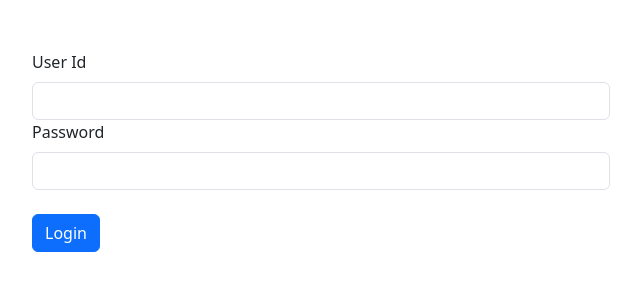
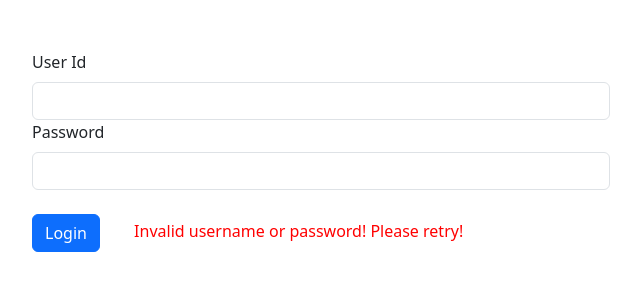
Before and after one commit to onlits-learning-solutions/hostel-2001, a PHP site: page /View/login.php?error=99 in a window 1280 px wide. Shown: the top 300 px of the page, without its empty margins (620-1261 px from the left). Run offline with PHP 8.4, Linux system fonts and the light colour scheme.

Commit message:
Link authenticate function with login page. Fixes #17

```diff
--- a/src/Database/seeders/user.sql
+++ b/src/Database/seeders/user.sql
@@ -1 +1 @@
-INSERT INTO user(id, password) VALUES('root', PASSWORD('ROOT'));
+INSERT INTO user(user_id, password) VALUES('root', SHA1('root'));
--- a/src/View/login.php
+++ b/src/View/login.php
@@ -1,6 +1,21 @@
 <?php
-if(isset($_POST['login'])) {
-    header('Location:layout.php?page=dashboard');
+
+use Hostel\Controller\UserController;
+
+require '../Controller/UserController.php';
+
+$errormessage = null;
+
+if($_GET['error'] == '99') {
+    $errormessage = 'Invalid username or password! Please retry!';
+}
+
+if (isset($_POST['login'])) {
+    if (UserController::authenticate($_POST)) {
+        header('Location:layout.php?page=dashboard');
+    } else {
+        header('Location:login.php?error=99');
+    }
 }
 ?>
 <!DOCTYPE html>
@@ -21,10 +36,11 @@ if(isset($_POST['login'])) {
         <div class="col">
             <form action="" method="post">
                 <label for="user_id" class="form-label">User Id</label>
-                <input type="text" name="user_id" id="user_id" class="form-control">
+                <input type="text" name="user_id" id="user_id" class="form-control" required>
                 <label for="password" class="form-label">Password</label>
-                <input type="password" name="password" id="password" class="form-control"> <br>
+                <input type="password" name="password" id="password" class="form-control" required> <br>
                 <button name="login" class="btn btn-primary">Login</button>
+                <label for="" style="color: red; margin-left: 30px;"><?= $errormessage ?></label>
             </form>
         </div>
     </main>
```
